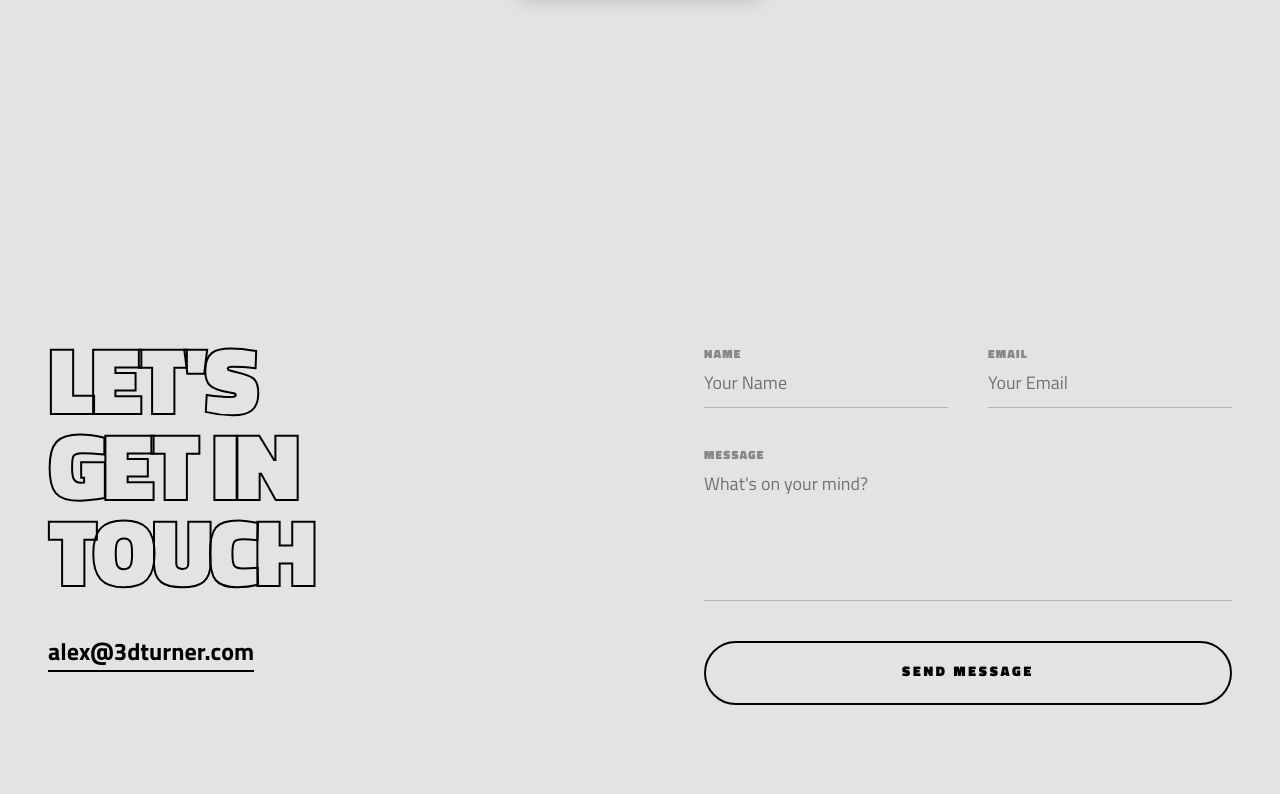
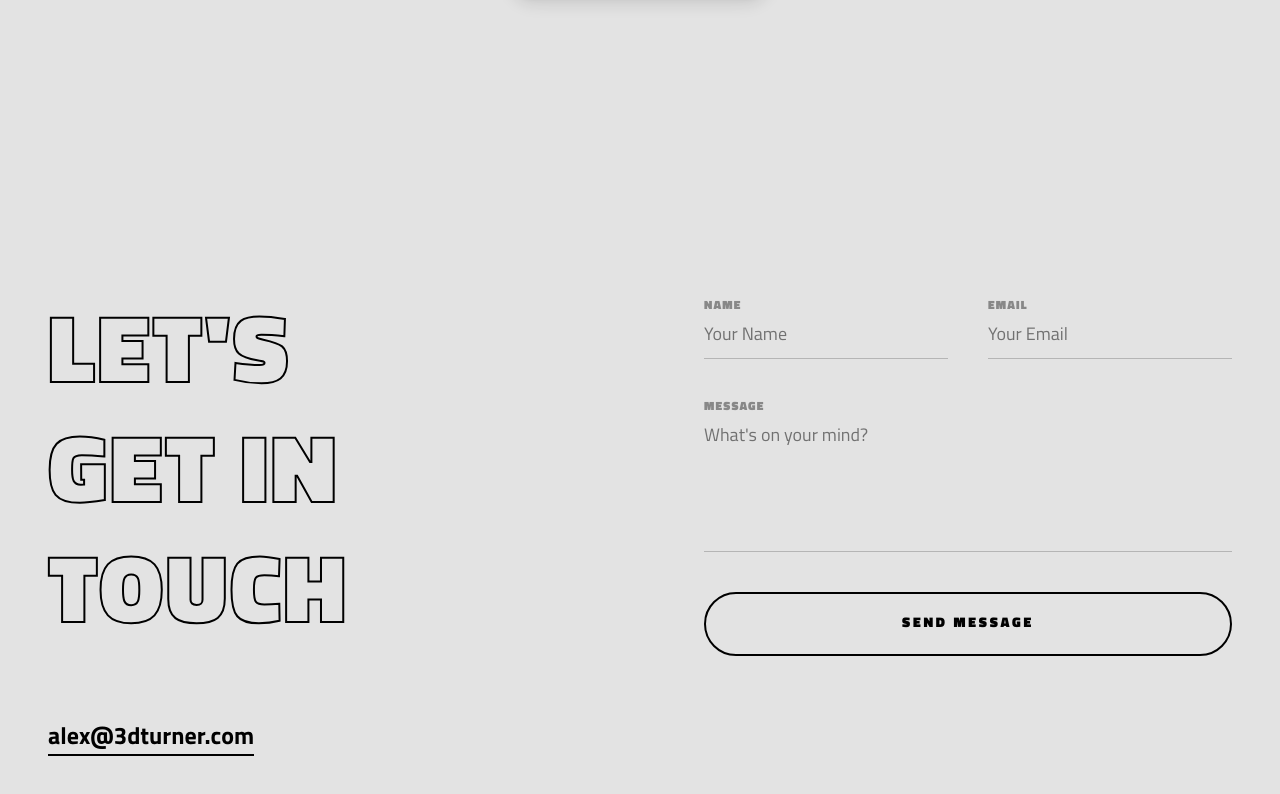
Before and after one commit to Thunderbeast5/Vedant-Purkar, a React (Vite) app: page / in a window 1280 px wide. Shown: the part 7575-8369 px from the top of the page. Built offline with nearby package versions, Linux system fonts and the light colour scheme.

Commit message:
added text gap

```diff
--- a/src/components/Contact.jsx
+++ b/src/components/Contact.jsx
@@ -5,13 +5,13 @@ export default function Contact() {
   const containerRef = useRef(null);
   const headerRef = useRef(null);
 
-  // 1. Setup Scroll Animation for the heading fill
+  // Scroll animation for header color fill
   const { scrollYProgress } = useScroll({
     target: headerRef,
     offset: ["start end", "end start"]
   });
 
-  // 2. Maps the scroll progress to the opacity fill (0 to 1)
+  // Sharp transition from outline to solid black
   const textFill = useTransform(scrollYProgress, [0.35, 0.5], [0, 1]);
 
   return (
@@ -21,12 +21,15 @@ export default function Contact() {
     >
       <div className="max-w-7xl mx-auto w-full grid grid-cols-1 md:grid-cols-2 gap-16 md:gap-32 items-start">
 
-        {/* --- LEFT SIDE: TEXT CONTENT WITH SCROLL REVEAL --- */}
-        <div className="space-y-8">
+        {/* --- LEFT SIDE: TEXT CONTENT --- */}
+        <div className="space-y-12"> {/* Increased gap between header and email */}
           <div ref={headerRef} className="relative">
-            {/* Outline text (Base Layer) */}
+            {/* GAP ADJUSTMENTS:
+                - Changed 'tracking-tighter' to 'tracking-wide' (letter gap)
+                - Changed 'leading-[0.9]' to 'leading-tight' (line gap)
+            */}
             <h2
-              className="text-6xl md:text-8xl font-black uppercase leading-[0.9] tracking-tighter"
+              className="text-6xl md:text-8xl font-black uppercase leading-tight tracking-wide"
               style={{
                 WebkitTextStroke: "2px #000000",
                 color: "transparent"
@@ -35,10 +38,9 @@ export default function Contact() {
               Let's <br /> Get In <br /> Touch
             </h2>
 
-            {/* Filled text (Animated Layer) */}
             <motion.h2
               style={{ opacity: textFill }}
-              className="absolute inset-0 text-6xl md:text-8xl font-black uppercase leading-[0.9] tracking-tighter text-black"
+              className="absolute inset-0 text-6xl md:text-8xl font-black uppercase leading-tight tracking-wide text-black"
             >
               Let's <br /> Get In <br /> Touch
             </motion.h2>
@@ -49,6 +51,7 @@ export default function Contact() {
             whileInView={{ opacity: 1 }}
             transition={{ delay: 0.4, duration: 0.8 }}
             viewport={{ once: true }}
+            className="pt-4" // Extra top padding for more gap
           >
             <a
               href="mailto:alex@3dturner.com"
```
